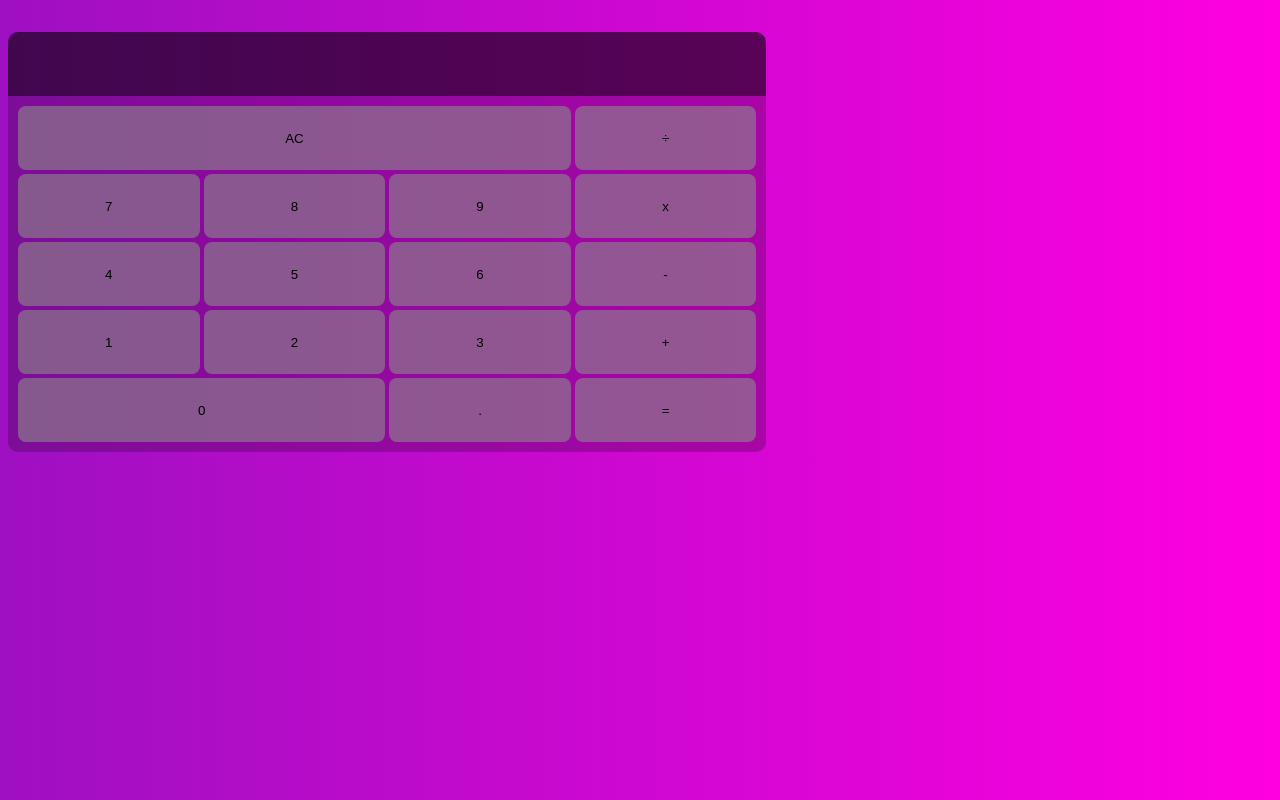
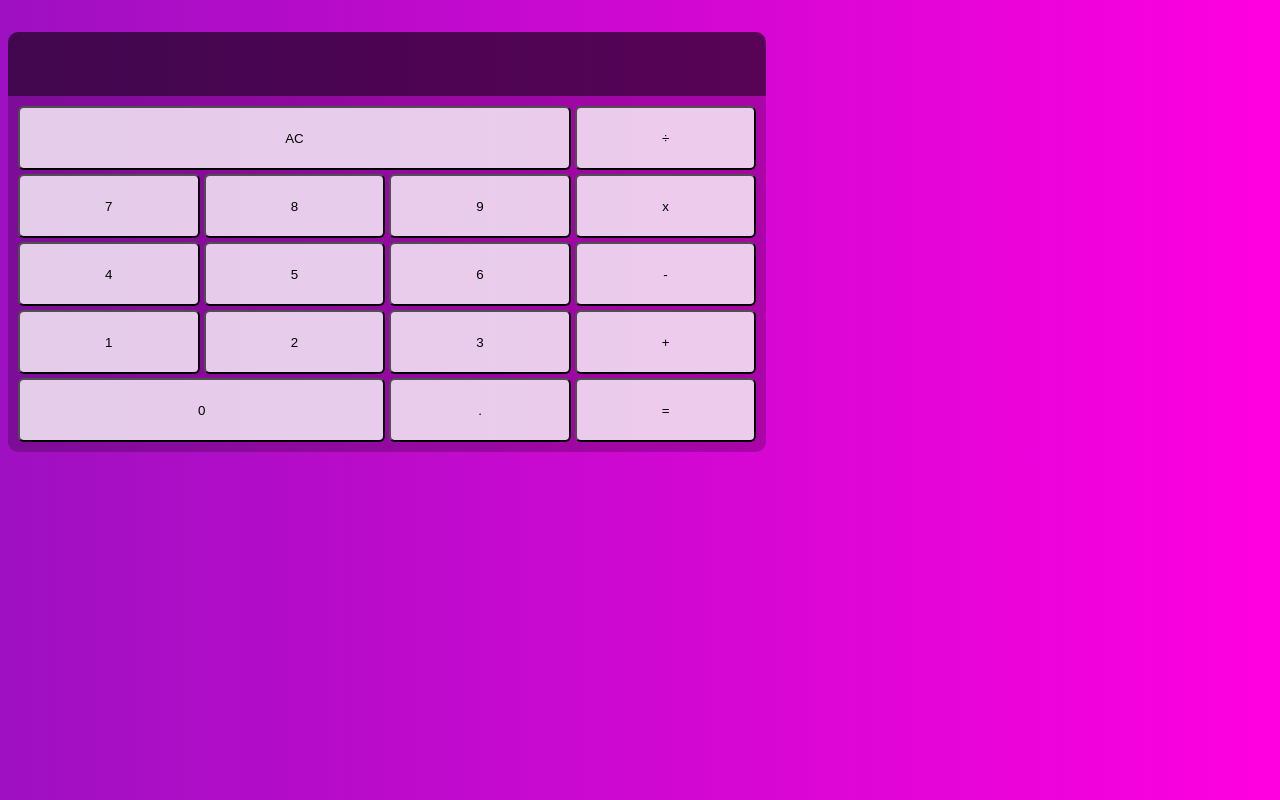
Before and after one commit to aliceswood/calculator, a React (Create React App) app: page / in a window 1280 px wide. Built offline with nearby package versions, Linux system fonts and the light colour scheme.

Commit message:
button click feedback

```diff
--- a/src/App.css
+++ b/src/App.css
@@ -41,14 +41,17 @@ body {
 }
 
 button {
-	background: rgba(139, 137, 137, 0.607);
-	border: none;
+	background: rgba(255, 255, 255, 0.792);
+	border-color:rgb(80, 79, 79);
+	transition: background-color 0.3s ease, transform 0.1s ease;
+  cursor: auto;
+	border-radius: 6px;
 }
 
-.keypad-button {
-
+button:active {
+	background: rgb(80, 79, 79);
+  transform: scale(0.98);
 }
-
 
 .reset-button {
 	grid-column: span 3;
@@ -57,7 +60,3 @@ button {
 .zero-button {
 	grid-column: span 2;
 }
-
-button {
-	border-radius: 8px;
-}
```
